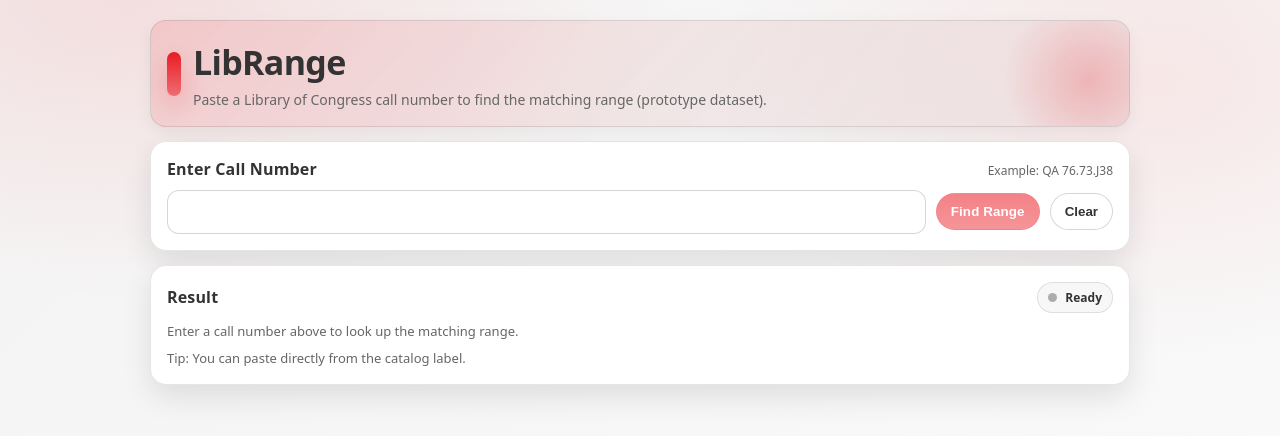
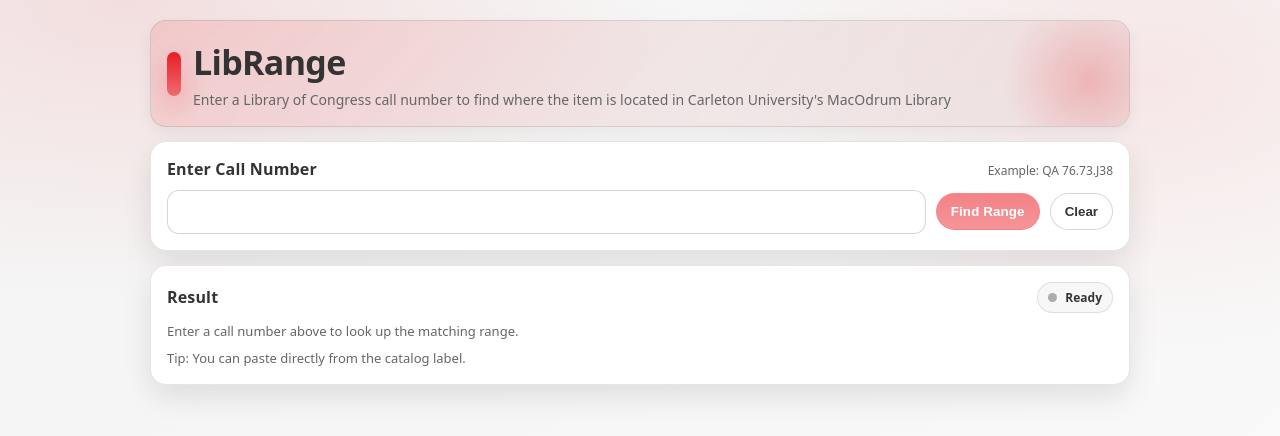
Before and after one commit to PiyushVirani/librange, a React (Vite) app: page / in a window 1280 px wide. Shown: the top 436 px of the page. Built offline with nearby package versions, Linux system fonts and the light colour scheme.

Commit message:
Update title block

```diff
--- a/src/App.tsx
+++ b/src/App.tsx
@@ -53,7 +53,7 @@
             <div>
               <h1 className="title">LibRange</h1>
               <p className="subtitle">
-                Paste a Library of Congress call number to find the matching range (prototype dataset).
+                Enter a Library of Congress call number to find where the item is located in Carleton University's MacOdrum Library
               </p>
             </div>
           </div>
```
